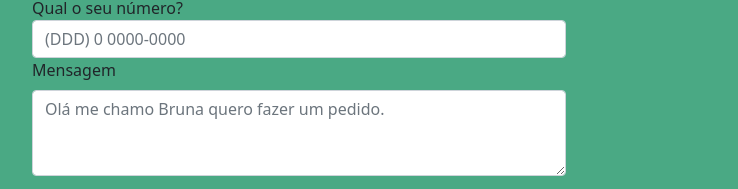
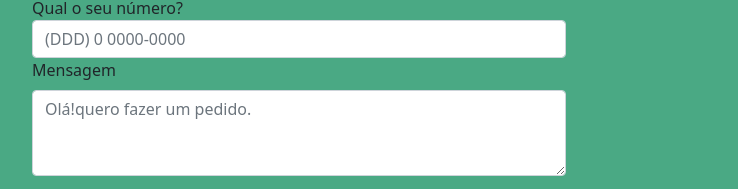
Before and after one commit to BrunoNascimentoBarbosa/GeradoLinkWhatsappGratis, a plain HTML site: page index.html in a window 1280 px wide. Shown: the part 159-348 px from the top of the page, without its empty margins (62-800 px from the left). Drawn offline with nearby package versions, Linux system fonts and the light colour scheme; a script that the page names is missing.

Commit message:
Update index.html

```diff
--- a/index.html
+++ b/index.html
@@ -114,7 +114,7 @@ p {
 
          <div class="mb-3">
             <label for="exampleFormControlTextarea1" class="form-label" name="msg" id="msg">Mensagem</label>
-            <textarea class="form-control" id="exampleFormControlTextarea1" rows="3" placeholder="Olá me chamo Bruna quero fazer um pedido."></textarea>
+            <textarea class="form-control" id="exampleFormControlTextarea1" rows="3" placeholder="Olá!quero fazer um pedido."></textarea>
           </div>
         </div>
           <div id="link-what">
```
